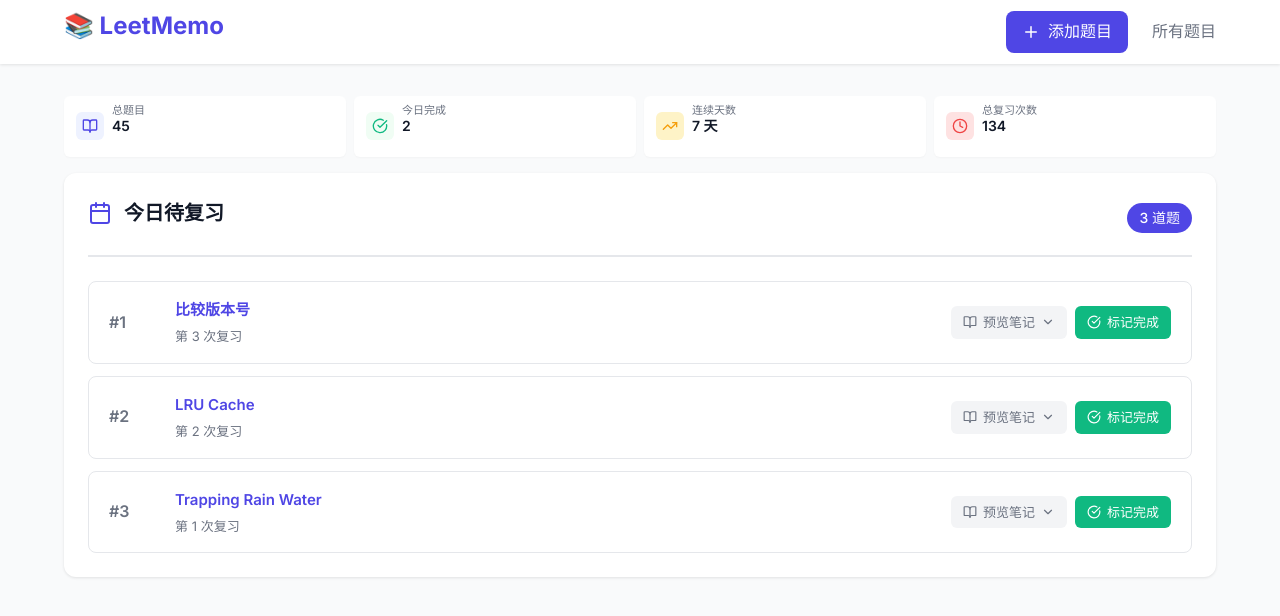
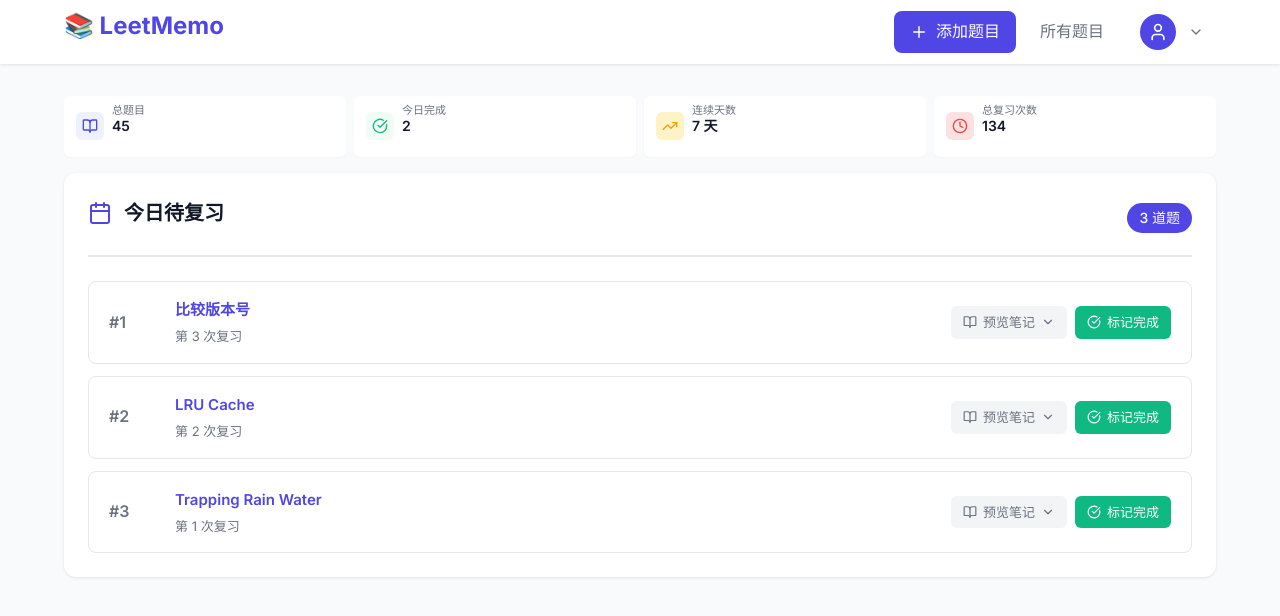
Before and after one commit to yiwen001/leetmemo, a Next.js app: page / in a window 1280 px wide. Shown: the top 616 px of the page. Built offline with nearby package versions, Linux system fonts and the light colour scheme.

Commit message:
feat: 登录页面

```diff
--- /dev/null
+++ b/app/components/providers/SessionProvider.tsx
@@ -0,0 +1,11 @@
+'use client'
+
+import { SessionProvider } from 'next-auth/react'
+
+export default function Provider({
+  children,
+}: {
+  children: React.ReactNode
+}) {
+  return <SessionProvider>{children}</SessionProvider>
+}
--- a/app/layout.tsx
+++ b/app/layout.tsx
@@ -1,6 +1,7 @@
 import type { Metadata } from "next";
 import { Inter } from "next/font/google";
-import './styles/global.sass'
+import "./styles/global.sass";
+import SessionProvider from "./components/providers/SessionProvider";
 
 const inter = Inter({ subsets: ["latin"] });
 
@@ -16,7 +17,11 @@ export default function RootLayout({
 }) {
   return (
     <html lang="zh">
-      <body className={inter.className}>{children}</body>
+      <body className={inter.className}>
+        {/* <SessionProvider> */}
+          {children}
+        {/* </SessionProvider> */}
+      </body>
     </html>
   );
 }
--- a/app/page.module.sass
+++ b/app/page.module.sass
@@ -332,7 +332,153 @@
     background-color: #BFDBFE
     color: #1E3A8A
     border-color: #60A5FA
+// 在现有样式基础上添加以下内容
 
+// 加载状态
+.loadingContainer
+  min-height: 100vh
+  display: flex
+  align-items: center
+  justify-content: center
+  background-color: var(--bg-color)
+
+.loading
+  font-size: 18px
+  color: var(--text-gray)
+
+// 用户信息区域
+.userProfile
+  display: flex
+  align-items: center
+  gap: 8px
+  padding: 6px 12px
+  border-radius: 8px
+  cursor: pointer
+  transition: all 0.2s
+
+  &:hover
+    background-color: var(--bg-color)
+
+.userAvatar
+  width: 36px
+  height: 36px
+  border-radius: 50%
+  background-color: var(--primary-color)
+  display: flex
+  align-items: center
+  justify-content: center
+  color: white
+  font-size: 14px
+  font-weight: 600
+  overflow: hidden
+
+.avatarImage
+  width: 100%
+  height: 100%
+  object-fit: cover
+
+.userInfo
+  display: flex
+  align-items: center
+  gap: 4px
+
+.userName
+  font-size: 14px
+  font-weight: 500
+  color: var(--text-color)
+  max-width: 120px
+  overflow: hidden
+  text-overflow: ellipsis
+  white-space: nowrap
+
+.dropdownIcon
+  color: var(--text-gray)
+  transition: transform 0.2s
+
+.userProfile:hover .dropdownIcon
+  transform: rotate(180deg)
+
+// 下拉菜单项样式
+.menuItem
+  display: flex
+  align-items: center
+  gap: 8px
+  padding: 4px 0
+  color: var(--text-color)
+
+  &:hover
+    color: var(--primary-color)
+
+// 已完成状态的样式（补充之前遗漏的）
+.reviewCard.completed
+  opacity: 0.6
+  background-color: #F8F9FA
+
+  &:hover
+    opacity: 0.8
+    background-color: #F1F3F4
+    border-color: #D1D5DB
+
+  .problemTitle a
+    color: var(--text-gray)
+
+    &:hover
+      color: var(--text-color)
+
+  .problemNumber
+    color: #9CA3AF
+
+  .reviewInfo
+    color: #9CA3AF
+
+.completedBadge
+  background-color: #D1FAE5
+  color: #065F46
+  padding: 2px 6px
+  border-radius: 4px
+  font-size: 11px
+  font-weight: 500
+  display: flex
+  align-items: center
+  gap: 2px
+
+.uncompleteButton
+  padding: 6px 12px
+  border-radius: 6px
+  font-size: 13px
+  font-weight: 500
+  display: flex
+  align-items: center
+  gap: 6px
+  transition: all 0.2s
+  background-color: #FEF3C7
+  color: #92400E
+  border: 1px solid #FCD34D
+
+  &:hover
+    background-color: #FDE68A
+    color: #78350F
+    border-color: #F59E0B
+
+.reviewCard.completed .uncompleteButton
+  background-color: #DBEAFE
+  color: #1E40AF
+  border-color: #93C5FD
+
+  &:hover
+    background-color: #BFDBFE
+    color: #1E3A8A
+    border-color: #60A5FA
+
+.reviewCard.completed .notePreview
+  opacity: 0.8
+
+.reviewCard.completed .noteContent
+  background-color: #F3F4F6
+  border-left-color: #9CA3AF
+
+.reviewCard.completed .noteText
+  color: var(--text-gray)
 @keyframes slideDown
   from
     opacity: 0
--- a/app/page.tsx
+++ b/app/page.tsx
@@ -1,12 +1,13 @@
 'use client'
 
 import { useState } from 'react'
-import { Calendar, Plus, BookOpen, CheckCircle, Clock, TrendingUp, ChevronDown, ChevronUp } from 'lucide-react'
+import { Calendar, Plus, BookOpen, CheckCircle, Clock, TrendingUp, ChevronDown, ChevronUp, User, LogOut, Settings } from 'lucide-react'
 import Link from 'next/link'
-import { Modal, message } from 'antd'
+import { Modal, message, Dropdown } from 'antd'
 import styles from './page.module.sass'
 import AddProblemForm from './components/problems/AddProblemForm'
-
+import { useSession, signOut } from 'next-auth/react'
+import { useRouter } from 'next/navigation'
 // 引入Ant Design样式
 import 'antd/dist/reset.css'
 
@@ -52,11 +53,72 @@ const stats = {
 }
 
 export default function HomePage() {
+  // const { data: session, status } = useSession()
+  const router = useRouter()
   const [isAddModalOpen, setIsAddModalOpen] = useState(false)
   const [loading, setLoading] = useState(false)
   const [problems, setProblems] = useState(mockTodayReviews)
   const [expandedNotes, setExpandedNotes] = useState<string | null>(null)
+    // 如果未登录，重定向到登录页
+    if (status === 'loading') {
+      return (
+        <div className={styles.loadingContainer}>
+          <div className={styles.loading}>正在加载...</div>
+        </div>
+      )
+    }
 
+    if (status === 'unauthenticated') {
+      router.push('/login')
+      return null
+    }
+
+    // 退出登录
+    const handleSignOut = async () => {
+      await signOut({ callbackUrl: '/login' })
+      message.success('已退出登录')
+    }
+
+    // 用户下拉菜单
+    const userMenuItems = [
+      {
+        key: 'profile',
+        label: (
+          <div className={styles.menuItem}>
+            <User size={16} />
+            <span>个人资料</span>
+          </div>
+        ),
+        onClick: () => {
+          message.info('个人资料功能开发中...')
+        }
+      },
+      {
+        key: 'settings',
+        label: (
+          <div className={styles.menuItem}>
+            <Settings size={16} />
+            <span>设置</span>
+          </div>
+        ),
+        onClick: () => {
+          message.info('设置功能开发中...')
+        }
+      },
+      {
+        type: 'divider' as const
+      },
+      {
+        key: 'logout',
+        label: (
+          <div className={styles.menuItem}>
+            <LogOut size={16} />
+            <span>退出登录</span>
+          </div>
+        ),
+        onClick: handleSignOut
+      }
+    ]
   // 从URL提取题目标题的简单函数
   const extractTitleFromUrl = (url: string) => {
     try {
@@ -179,7 +241,32 @@ const handleUncompleteReview = (problemId: string) => {
             <Link href="/problems" className={styles.navLink}>
               所有题目
             </Link>
-
+        {/* 用户信息 */}
+        <Dropdown
+              menu={{ items: userMenuItems }}
+              placement="bottomRight"
+              trigger={['click']}
+            >
+              <div className={styles.userProfile}>
+                <div className={styles.userAvatar}>
+                  {/* {session?.user?.image ? (
+                    <img
+                      src={session.user.image}
+                      alt={session.user.name || 'User'}
+                      className={styles.avatarImage}
+                    />
+                  ) : ( */}
+                    <User size={20} />
+                  {/* )} */}
+                </div>
+                <div className={styles.userInfo}>
+                  <div className={styles.userName}>
+                    {/* {session?.user?.name || session?.user?.email || 'User'} */}
+                  </div>
+                  <ChevronDown size={16} className={styles.dropdownIcon} />
+                </div>
+              </div>
+            </Dropdown>
           </div>
         </div>
       </nav>
```
Also changed, not shown: app/api/auth/nextauth/route.ts (added, +46 -0 lines), app/login/page.tsx (+11 -1 lines), 1 other file (tests, documents, lock files or other folders).
